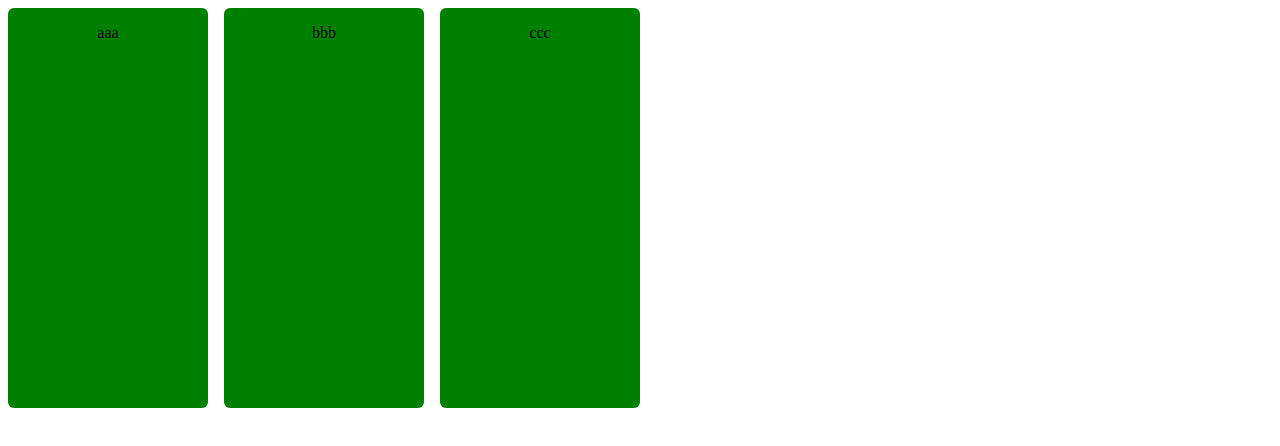
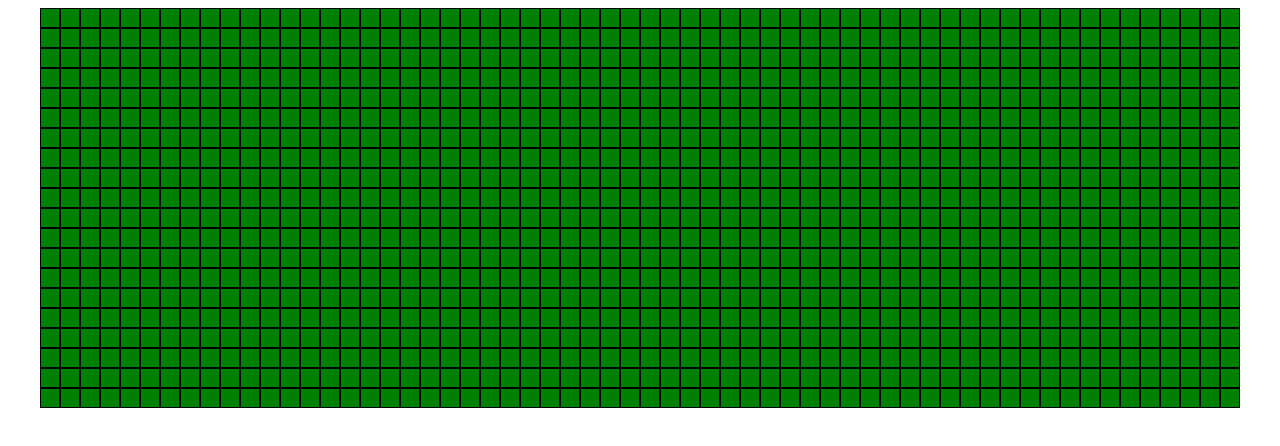
Before and after one commit to valentinoromansi/algorithm-visualizer, a React (Vite) app: page / in a window 1280 px wide. Shown: the top 446 px of the page. Built offline with nearby package versions, Linux system fonts and the light colour scheme.

Commit message:
grit initialized

```diff
--- a/src/App.css
+++ b/src/App.css
@@ -2,3 +2,22 @@
   display: flex;
   gap: 16px;
 }
+
+.grid-container {
+  display: flex;
+  flex-wrap: wrap;
+  background: red;
+  width: min(100%, 1200px);
+  margin: auto;
+}
+
+.grid-cell {
+  background: green;
+  aspect-ratio: 1;
+  box-sizing: border-box;
+  border: 1px solid black;
+}
+
+.grid-cell:hover {
+  background: limegreen;
+}
--- a/src/App.tsx
+++ b/src/App.tsx
@@ -1,14 +1,41 @@
 import './App.css'
 import { useBearStore, AppState } from './store'
-import { Card } from './Card'
+import { CellComponent } from './Card'
+import { useEffect } from 'react'
 
 export default function App() {
 
+  const cellRows = 60    // num of rows
+  const cellCols = 20   // num of columns
+  const cellSize = 30 // cell size in px -> calculated based on container size
+  //<CellComponent index={0} state='unchecked'/>
+
+  useEffect(() => {
+    // set grid cell css
+    const cells = document!.querySelectorAll<HTMLElement>('.grid-cell')!
+    cells.forEach(cell => {
+      cell.style.width = `${100 / cellRows}%`
+    });
+  }, [])
+
+  function createCell(index: number) {
+    return (
+      <div className='grid-cell' id={index.toString()}></div>
+    )
+  }
+
+
   return (
     <div className="App">
-      <Card name='aaa'/>
-      <Card name='bbb'/>
-      <Card name='ccc'/>
+      <div className='grid-container'>
+        {
+          [...Array(cellRows * cellCols)].map((el, i) => {
+            return(
+              createCell(i)
+            )
+          })
+        }
+      </div>
     </div>
   )
 }
--- a/src/Card.tsx
+++ b/src/Card.tsx
@@ -4,13 +4,14 @@ import './App.css'
 import { useBearStore, AppState } from './store'
 import './Card.css'
 
-export interface CardType {
-  name: string
+export interface CellType {
+  index: number,
+  state: "start" | "finish" | "unchecked" | "checked" | "being_checked" | "part_of_path"
 }
 
 
-export function Card(props: CardType) {
-  const { name } = props
+export function CellComponent(props: CellType) {
+  const { index, state } = props
   const refDiv = useRef<HTMLDivElement>(null)
 
   useEffect(() => {
```
